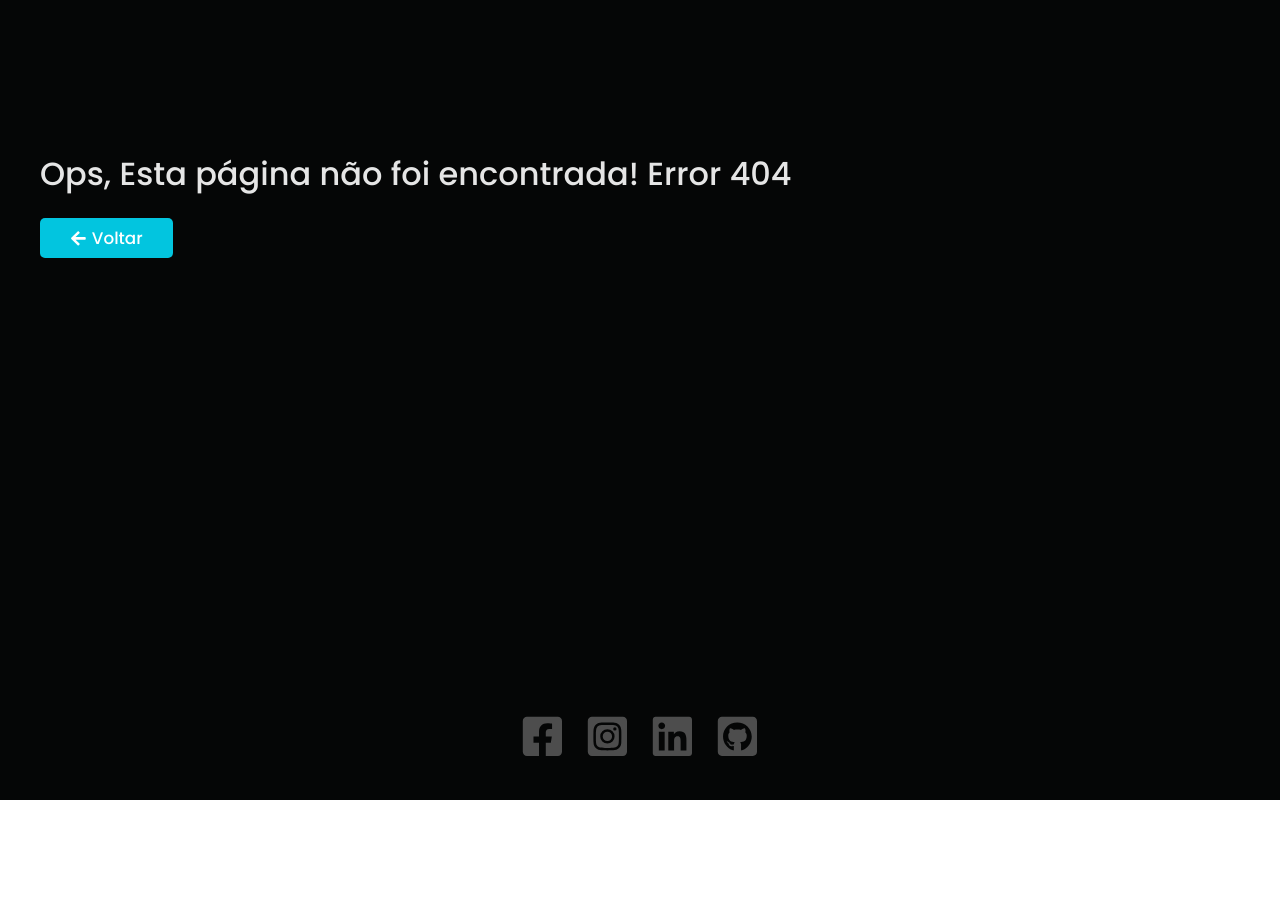
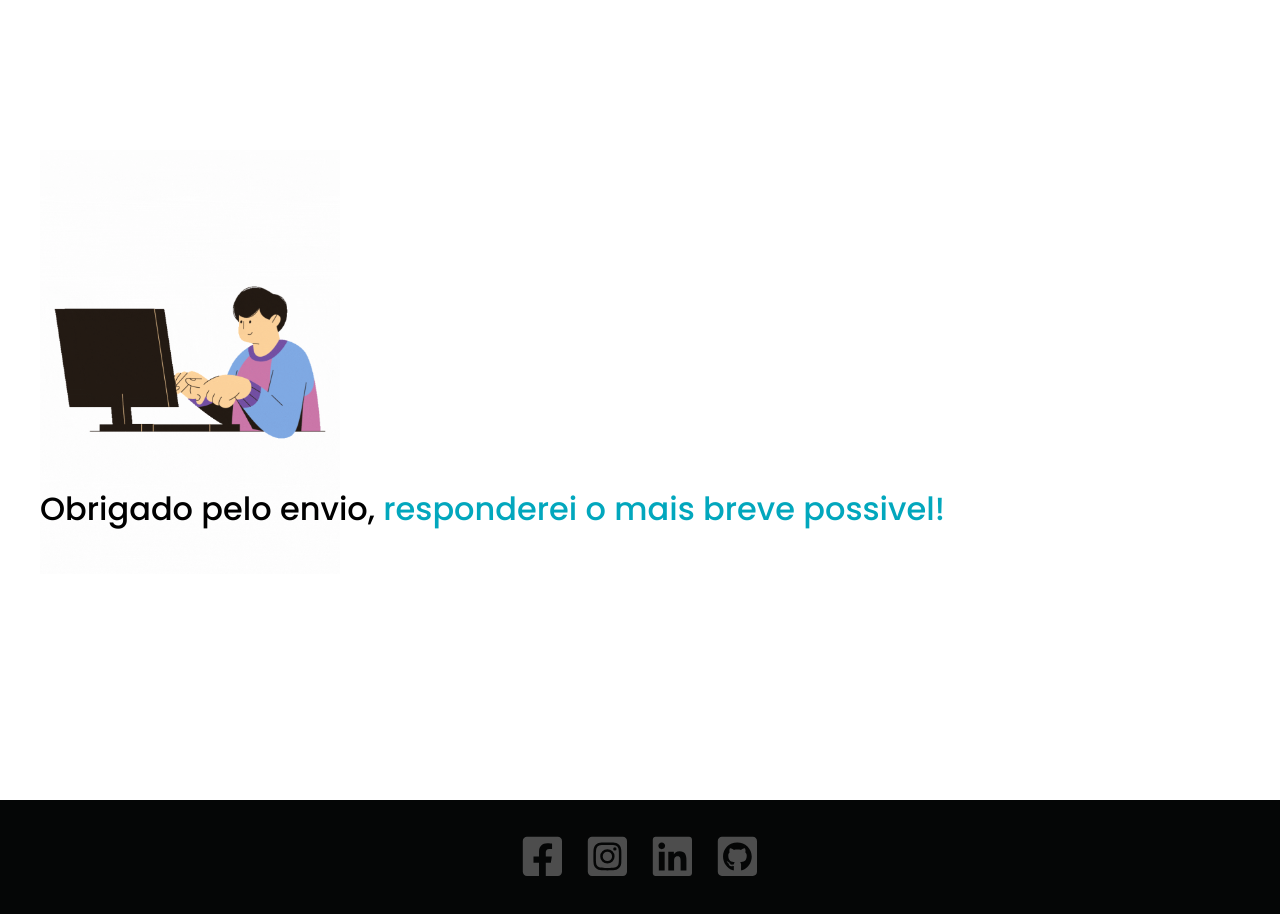
Before and after one commit to ErickBalbino/portfolio-2.0, a React (Vite) app: page /feedback in a window 1280 px wide. Before the commit this address had no page. Shown: the top 914 px of the page. Before the commit the page ends 800 px from the top, so only its background shows below. Built offline with nearby package versions, Linux system fonts and the light colour scheme.

Commit message:
added api for email submit

```diff
--- a/src/PageRoutes.jsx
+++ b/src/PageRoutes.jsx
@@ -6,6 +6,7 @@ import Footer from './components/layout/Footer'
 
 import Home from './components/pages/Home'
 import Projects from './components/pages/Projects'
+import Thanks from './components/pages/Thanks'
 import NotFound from './components/pages/NotFound'
 
 export default function PageRoutes() {
@@ -16,6 +17,7 @@ export default function PageRoutes() {
       <Routes>
         <Route exact path='/' element={<Home />} />
         <Route path='/projects' element={<Projects />} />
+        <Route path='/feedback' element={<Thanks />} />
         <Route path='*' element={<NotFound />} />
       </Routes>
 
--- a/src/components/pages/Home.jsx
+++ b/src/components/pages/Home.jsx
@@ -240,7 +240,7 @@ export default function Home() {
 
       <styles.FormContainer id='contato'>
         <div className='formWrapper__container'>
-          <form action="">
+          <form action="https://formsubmit.co/eriickdeveloper@gmail.com" method='POST'>
             <fieldset>
               <input
                 type="text"
@@ -248,24 +248,53 @@ export default function Home() {
                 id='nome'
                 placeholder='Insira seu nome'
               />
+
               <input
                 type="email"
                 name='email'
                 id='email'
                 placeholder='Insira seu e-mail'
               />
+
               <input
                 type="text"
                 name='assunto'
                 id='assunto'
                 placeholder='Assunto da mensagem'
               />
+
               <textarea
                 name="messagem"
                 id="messagem"
                 placeholder='Digite a mensagem...'
               />
             </fieldset>
+
+            {/* INPUTS DE CONTROLE */}
+            <input
+              type="hidden"
+              name="_next"
+              value="https://portfolio-2-0-taupe.vercel.app/feedback"
+            />
+
+            <input
+              type="hidden"
+              name="_subject"
+              value="Novo contato do portfólio!"
+            />
+
+            <input
+              type="hidden"
+              name="_autoresponse"
+              value="Sua mensagem foi enviada para Erick Balbino! Em breve irei responder ela."
+            />
+
+            <input
+              type="hidden"
+              name="_template"
+              value="box"
+            />
+            {/* INPUTS DE CONTROLE */}
 
             <div className='button__container'>
               <input type="submit" value="Enviar Mensagem" />
--- /dev/null
+++ b/src/components/pages/Thanks.jsx
@@ -0,0 +1,20 @@
+import React from 'react'
+import * as styles from './css/Thanks.css.jsx'
+
+export default function Thanks() {
+  return (
+    <styles.Container>
+        <styles.TextContainer>
+            <img
+                src="/assets/images/video_obrigado.gif" alt="video obrigado pelo envio da mensagem"
+            />
+
+            <div className='text__wrapper'>
+                <h1>
+                    Obrigado pelo envio, <span>responderei o mais breve possivel!</span>
+                </h1>
+            </div>
+        </styles.TextContainer>
+    </styles.Container>
+  )
+}
--- /dev/null
+++ b/src/components/pages/css/Thanks.css.jsx
@@ -0,0 +1,28 @@
+import styled from 'styled-components'
+
+export const Container = styled.div`
+`
+
+export const TextContainer = styled.div`
+    height: 100vh;
+    padding-top: 150px;
+    padding-left: 40px;
+
+    img{
+        width: 300px;
+    }
+
+    .text__wrapper{
+        transform: translateY(-200%);
+
+        h1{
+            color: #000;
+            font-size: 2rem;
+            font-weight: 500;
+
+            span{
+                color: #02a7bd;
+            }
+        }
+    }
+`
```
Also changed, not shown: public/assets/images/video_obrigado.gif (added).
